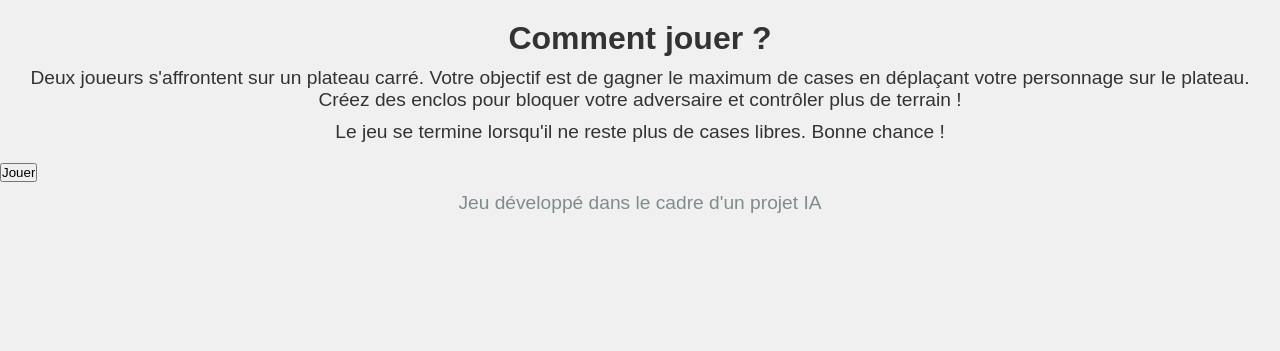
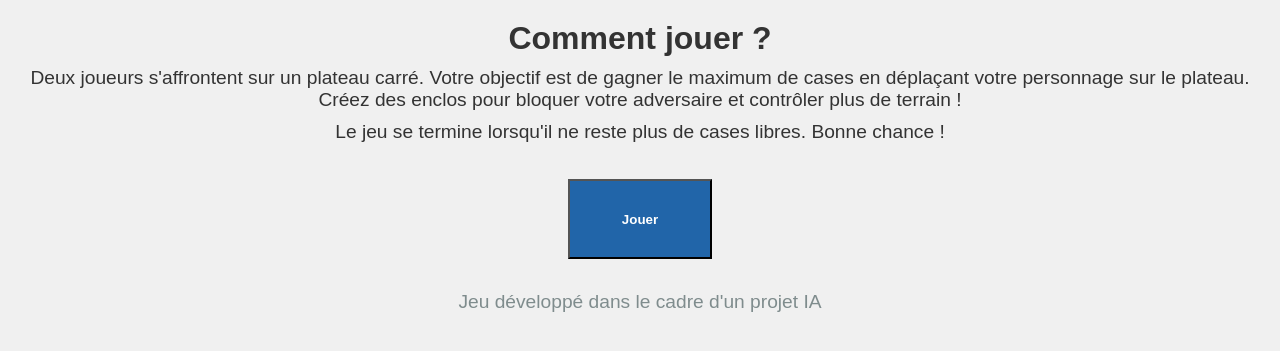
Before and after one commit to perdita96/Projet-IA, a Flask app: page / in a window 1280 px wide. Shown: the part 85-436 px from the top of the page. Run offline with Flask 3, Linux system fonts and the light colour scheme.

Commit message:
bouton aligné

```diff
--- a/BLOCKADE/Templates/app.css
+++ b/BLOCKADE/Templates/app.css
@@ -39,8 +39,24 @@ p {
 
 footer {
     text-align: center;
+    margin-top: 2vh;
     width: 100%;
     color: #7f8c8d;
+}
+
+#playButtonDiv {
+    margin: auto;
+    text-align: center;
+}
+
+input {
+    padding: 2vh;
+    margin: 2vh;
+    background-color: #2165a9;
+    color: white;
+    width: 18vh;
+    height: 10vh;
+    font-weight: bolder;
 }
 
 table {
--- a/BLOCKADE/Templates/index.html
+++ b/BLOCKADE/Templates/index.html
@@ -3,9 +3,9 @@
 {%block content%}
     <script type="text/javascript">
 	    function runGame() {
-	            location.href = './game';
+	        location.href = './game';
 	    }
     </script>
 
-    <input type="button" value="Jouer" onclick="runGame()"/>
+    <div id="playButtonDiv"><input type="button" value="Jouer" onclick="runGame()"/></div>
 {%endblock%}
```
